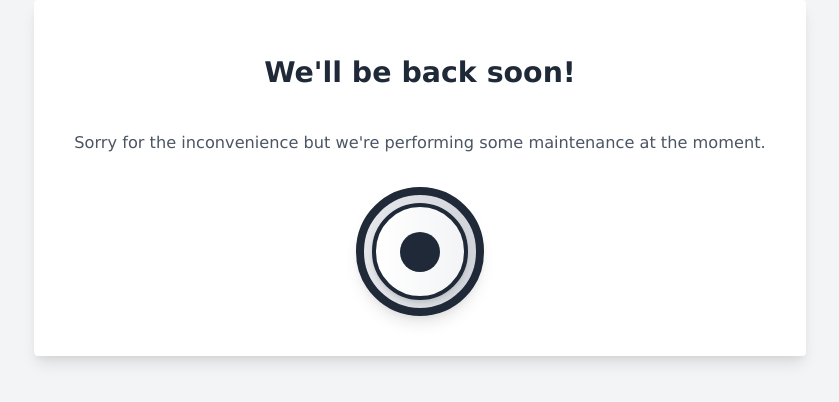
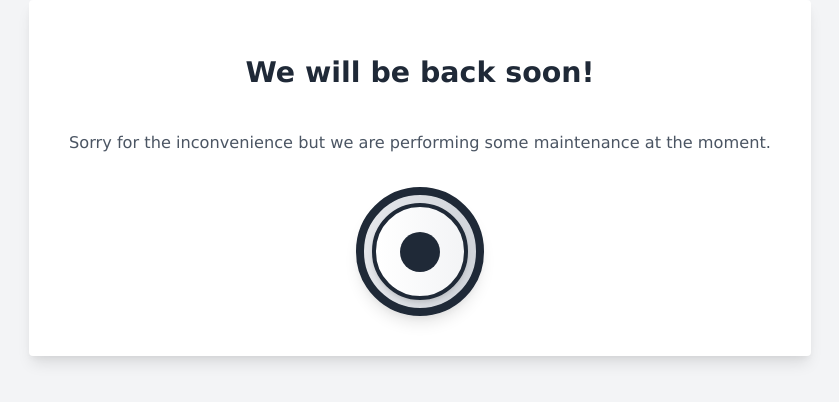
Before and after one commit to z33p/husky, a Next.js app in the folder website/: page /maintance in a window 1280 px wide. Shown: the part 222-624 px from the top of the page, without its empty margins (220-1059 px from the left). Built offline with nearby package versions, Linux system fonts and the light colour scheme.

Commit message:
fix: esling minor errors

```diff
--- a/website/pages/maintance.tsx
+++ b/website/pages/maintance.tsx
@@ -4,8 +4,8 @@ export default function Maintenance() {
   return (
     <div className="flex items-center justify-center min-h-screen bg-gray-100">
       <div className="p-10 bg-white rounded shadow-lg text-center">
-        <h1 className="text-3xl font-bold text-gray-800 mb-4">We'll be back soon!</h1>
-        <p className="text-gray-600 mb-4">Sorry for the inconvenience but we're performing some maintenance at the moment.</p>
+        <h1 className="text-3xl font-bold text-gray-800 mb-4">We will be back soon!</h1>
+        <p className="text-gray-600 mb-4">Sorry for the inconvenience but we are performing some maintenance at the moment.</p>
         <div className="flex items-center justify-center mt-6">
           <Eye />
         </div>
```
